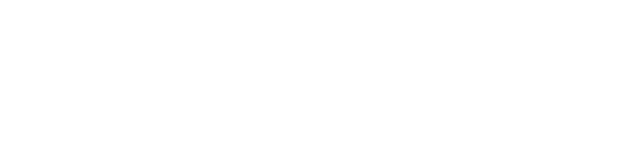
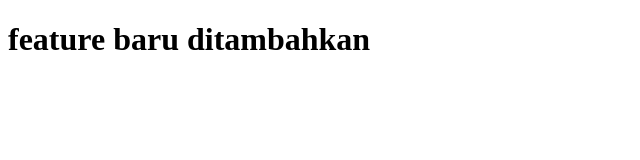
Before and after one commit to kokolopo/belajar-github, a plain HTML site: page index.html in a window 1280 px wide. Shown: the whole page, without its empty margins (0-640 px from the left). Drawn offline with Linux system fonts and the light colour scheme.

Commit message:
add new feature

```diff
--- a/index.html
+++ b/index.html
@@ -7,6 +7,8 @@
     <title>Document</title>
 </head>
 <body>
-
+   <h1>
+       feature baru ditambahkan
+   </h1>
 </body>
 </html>
```
